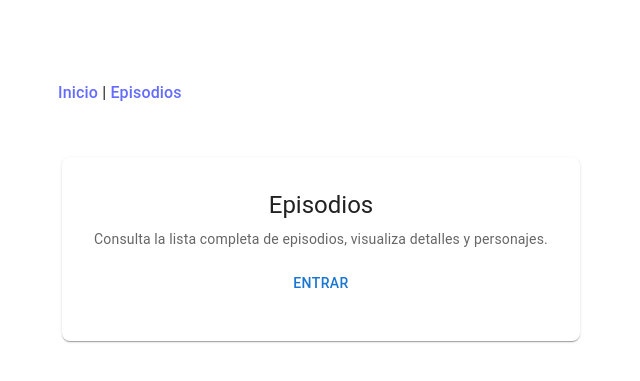
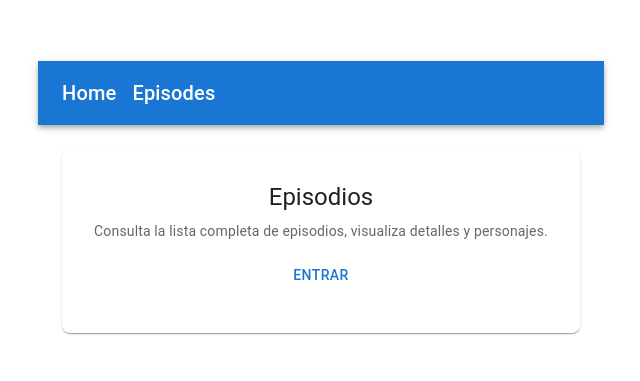
Before and after one commit to rubleys/ui_project, a React (Vite) app: page / in a window 1280 px wide. Shown: the part 191-572 px from the top of the page, without its empty margins (319-959 px from the left). Built offline with nearby package versions, Linux system fonts and the light colour scheme; some icons are missing.

Commit message:
Replace custom nav with MUI AppBar
Replace the previous inline <nav> with a Material UI AppBar/Toolbar implementation.

```diff
--- a/src/App.tsx
+++ b/src/App.tsx
@@ -7,6 +7,10 @@ import type { RootState } from './app/store';
 import { ThemeProvider, createTheme } from '@mui/material/styles';
 import CssBaseline from '@mui/material/CssBaseline';
 import ThemeToggleButton from './features/theme/ThemeToggleButton';
+import AppBar from '@mui/material/AppBar';
+import Toolbar from '@mui/material/Toolbar';
+import Typography from '@mui/material/Typography';
+import Box from '@mui/material/Box';
 
 
 function App() {
@@ -23,18 +27,25 @@ function App() {
   return (
     <ThemeProvider theme={theme}>
       <CssBaseline />
-      <nav style={{
-  padding: 20,
-  display: 'flex',
-  justifyContent: 'space-between',
-  alignItems: 'center'
-}}>
-  <div>
-    <Link to="/">Inicio</Link> | <Link to="/episodes">Episodios</Link>
-  </div>
+      <AppBar position="static">
+        <Toolbar sx={{ display: 'flex', justifyContent: 'space-between' }}>
 
-  <ThemeToggleButton />
-</nav>
+          {/* Navegación */}
+          <Box sx={{ display: 'flex', gap: 2 }}>
+            <Typography variant="h6" component={Link} to="/" style={{ textDecoration: 'none', color: 'inherit' }}>
+              Home
+            </Typography>
+
+            <Typography variant="h6" component={Link} to="/episodes" style={{ textDecoration: 'none', color: 'inherit' }}>
+              Episodes
+            </Typography>
+          </Box>
+
+          {/* Botón de tema */}
+          <ThemeToggleButton />
+        </Toolbar>
+      </AppBar>
+
 
       <Routes>
         <Route path="/" element={<DashboardPage />} />
```
